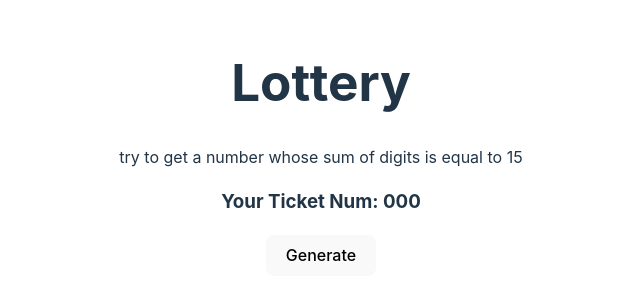
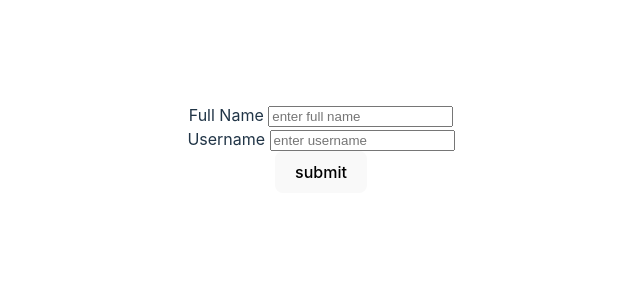
Before and after one commit to thakralgarvit/development, a React (Vite) app in the folder reactDev/basic-react/: page / in a window 1280 px wide. Shown: the part 252-552 px from the top of the page, without its empty margins (319-959 px from the left). Built offline with nearby package versions, Linux system fonts and the light colour scheme.

Commit message:
Learning about Forms

```diff
--- a/reactDev/basic-react/src/App.jsx
+++ b/reactDev/basic-react/src/App.jsx
@@ -2,12 +2,13 @@ import './App.css'
 import LudoBoard from './LudoBoard.jsx'
 import Todos from './Todos.jsx'
 import Lottery from './Lottery.jsx'
+import Form from "./Form.jsx"
 
 function App() {
 
   return (
     <>
-      <Lottery />
+      <Form />
     </>
   )
 }
--- /dev/null
+++ b/reactDev/basic-react/src/Form.jsx
@@ -0,0 +1,58 @@
+// for multipal input
+import { useState } from "react";
+
+export default function Form() {
+  let [formData, setFormData] = useState({
+    fullName: "",
+    username: "",
+  });  // so that we have only one state that check for changes
+
+  let inputChange = (event) => {
+    // let feildName = event.target.name;
+    // let feildValue = event.target.value;
+
+    // setFormData((currData) => {
+    //   return { ...currData, [feildName]: feildValue }; //for learning
+    // })
+
+    setFormData((currData) => {
+      return { ...currData, [event.target.name]: event.target.value };
+    })
+  } // a common fuction to chnage tkaes 2 var target name & target value
+
+let handleSubmit = (event) => {
+  event.preventDefault();
+  setFormData({
+    fullName: "",
+    username: "",
+  })
+} // so that we can remove all the default submit
+
+  return (
+    <form onSubmit={handleSubmit}>
+      <label htmlFor="fullName"> Full Name </label>
+      <input
+        placeholder="enter full name"
+        type="text"
+        value={formData.fullName}
+        onChange={inputChange}
+        id="fullName"
+        name="fullName"
+      />
+      <br></br>
+      <label htmlFor="username"> Username </label>
+      <input
+        placeholder="enter username"
+        type="text"
+        value={formData.username}
+        onChange={inputChange}
+        id="username"
+        name="username"
+      />
+      <br></br>
+      <button>
+        submit
+      </button>
+    </form>
+  );
+}
```
